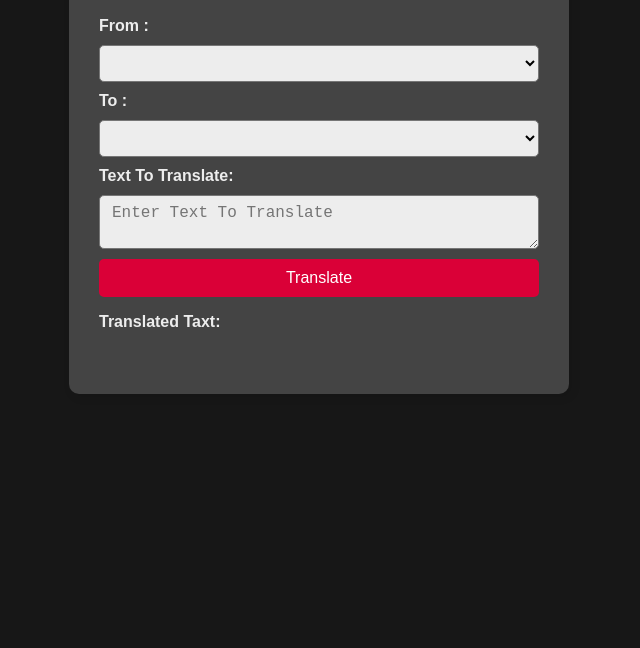
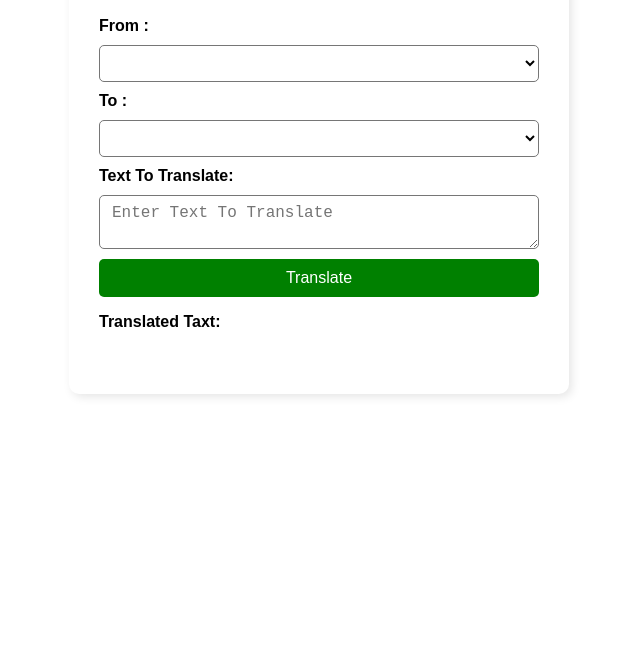
Before and after one commit to shiinedev/Language-Translater, a plain HTML site: page index.html in a window 1280 px wide. Shown: the part 152-800 px from the top of the page, without its empty margins (321-961 px from the left). Drawn offline with Linux system fonts and the light colour scheme; no server answers.

Commit message:
updated the styles

```diff
--- a/main.js
+++ b/main.js
@@ -1,8 +1,12 @@
+// Select the language dropdown elements from the DOM
+const fromLang = document.querySelector("#from-lang");
+const ToLang = document.querySelector("#to-lang");
 
 // Wait for the DOM to fully load before executing fetchData
 document.addEventListener("DOMContentLoaded", () => {
     fetchData();
 });
+
 
 // Function to fetch available languages from the translation API
 const fetchData = async () => {
--- a/style.css
+++ b/style.css
@@ -5,15 +5,15 @@
 }
 
 body{
-    background-color: #171717;
+    background-color: #fff;
     font-family: Arial, Helvetica, sans-serif;
-    color: #EDEDED;
+    color: #000;
 }
 
 .translate-container{
     max-width:500px ;
     margin: 50px auto;
-    background-color: #444444;
+    background-color: #fff;
     box-shadow: 3px 3px 10px rgba(0, 0, 0, 0.1);
     padding: 50px 30px;
     border-radius: 10px;
@@ -36,14 +36,14 @@ body{
     padding: 8px 12px ;
     font-size: 1rem;
     border-radius: 5px;
-    background-color: #EDEDED;
+    background-color: #fff;
 }
 .translate-form button{
     padding: 10px 16px;
     font-size: 1rem;
     border: none;
     border-radius: 5px;
-    background-color: #DA0037;
+    background-color: green;
     color: white;
     cursor: pointer;
     margin-bottom: 1rem;
```
Also changed, not shown: image.png (deleted).
